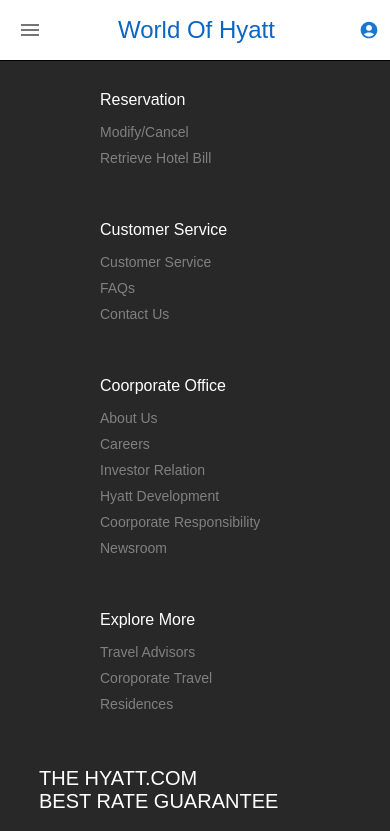
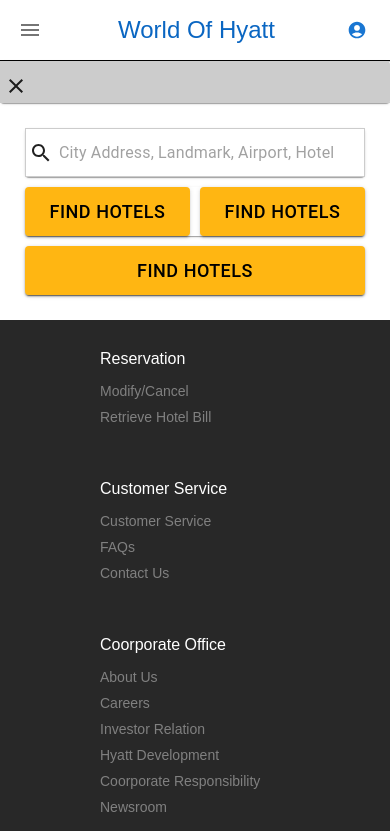
Before and after one commit to Animesh-Kumar-6515/mckv_hackathon, a React (Create React App) app: page / in a window 390 px wide. Shown: the top 831 px of the page. Built offline with nearby package versions, Linux system fonts and the light colour scheme.

Commit message:
MadeSearchbarResponsive

```diff
--- a/package.json
+++ b/package.json
@@ -11,7 +11,9 @@
     "@testing-library/jest-dom": "^5.16.5",
     "@testing-library/react": "^13.4.0",
     "@testing-library/user-event": "^13.5.0",
+    "moment": "^2.29.4",
     "react": "^18.2.0",
+    "react-datepicker": "^4.8.0",
     "react-dom": "^18.2.0",
     "react-scripts": "5.0.1",
     "web-vitals": "^2.1.4"
--- a/src/Components/Header/Header.jsx
+++ b/src/Components/Header/Header.jsx
@@ -6,7 +6,7 @@
   return (
     <>
         <NavBar />
-        {/* <SearchBar /> */}
+        <SearchBar />
     </>
   )
 }
--- a/src/Components/Header/NavBar/SignIn.jsx
+++ b/src/Components/Header/NavBar/SignIn.jsx
@@ -40,7 +40,13 @@
           <MenuItem onClick={handleLangClose}>English</MenuItem>
         </Menu>
       </Box>
-      <Button startIcon={<AccountCircleIcon />}>
+      <Button startIcon={<AccountCircleIcon />} sx={
+        {
+          minWidth:"40px",
+          borderRadius:"0px",
+          padding:"0px"
+        }
+      }>
         <Typography sx={{ display: { xs: "none", lg: "flex" } }}>
           SignIn or LogIn
         </Typography>
--- a/src/Components/Header/SearchBar/SearchBar.jsx
+++ b/src/Components/Header/SearchBar/SearchBar.jsx
@@ -1,23 +1,50 @@
-import React from 'react'
+import CloseIcon from '@mui/icons-material/Close';
+import React,{useState} from 'react'
 import InputBase from '@mui/material/InputBase';
-import { Box, Button } from '@mui/material';
+import { Box, Button, Paper } from '@mui/material';
 import SearchIcon from '@mui/icons-material/Search';
+import SearchbarMiddle from './SearchbarMiddle';
+import "react-datepicker/dist/react-datepicker.css";
+import SearchbarTop from './SearchbarTop';
+import "./Searchbar.css"
+import SearchbarBottom from './SearchbarBottom';
+const SearchBar = () => {
+  const [dropdown,setdropdown]=useState(false)
+  const handleClick =()=>{
+    setdropdown(!dropdown)
+  }
 
-const SearchBar = () => {
   return (
+    <>
     <Box sx={
       {
-        display:"flex",
+        display:{
+          lg:"flex",
+          md:"none",
+          xs:"none",
+          sm:"none"
+        },
         justifyContent:"space-between",
-        padding:"10px 6rem"
+        padding:"10px 6rem",
+        width:"100%"
       }
     }>
+    <SearchbarTop widthcss={"30vw"}/>
+    <SearchbarMiddle widthcss={"60%"}/>
+    <SearchbarBottom widthcss={"25%"}/>
+   </Box>
 <Box sx={{
-      // border:"1px solid black",
-      display:"flex"
+          display:{
+            lg:"none",
+            md:"block",
+            xs:"block",
+            sm:"block"
           }
-    }
-    >
+}}>
+<Paper sx={{
+  backgroundColor:"#ccc"
+}} onClick={handleClick}>
+
 <Box sx={{
         paddingTop:"12px",
         paddingRight:"3px",
@@ -26,55 +53,39 @@
         borderTop:"1px solid #ccc",
         borderLeft:"1px solid #ccc"
       }}>
-  <SearchIcon />
-</Box>
-      <InputBase
-        sx={{
-          padding:"3px",
-          width:"30vw",
-          height:"49px",
-          borderBottom:"1px solid #ccc",
-          borderTop:"1px solid #ccc",
-          borderRight:"1px solid #ccc"
+  {!(dropdown)?<CloseIcon/>:<SearchIcon />}
+</Box >
+</Paper>
+<Box sx={{
+  padding:"15px",
+  display:(dropdown) ? "none" : "block" ,
+  height:"auto",
+  width:"100%"
 }}
-        placeholder="City Address, Landmark, Airport, Hotel "
-        inputProps={{ 'aria-label': 'search google maps' }}
+>
 
-    />
-    <Box sx={{
-      display:"flex",
-      marginLeft:"5px"
-    }}>
-    <Button variant="contained" sx={{
-      width:"16vw",
-      height:"49px",
-      fontSize:"18px",
-      backgroundColor:"#ffb612",
-      color:"#000",
-      border:"0px",
-      marginRight:"5px"
-    }}>FIND HOTELS</Button>
-    <Button variant="contained" sx={{
-      width:"16vw",
-      height:"49px",
-      fontSize:"18px",
-      backgroundColor:"#ffb612",
-      color:"#000",
-      border:"0px"
-    }}>FIND HOTELS</Button>
+<Paper sx={{
+  margin:"10px"
+}
+}>
+  <SearchbarTop widthcss={"100%"}/>
+</Paper>
+<Paper sx={{
+  margin:"10px"
+}
+}>
+  <SearchbarMiddle displaycss={"block"} widthcss={"50%"}/>
+</Paper>
+<Paper sx={{
+  margin:"10px"
+}
+}>
+  <SearchbarBottom widthcss={"100%"}/>
+</Paper>
+
 </Box>
 </Box>
-    <Button variant="contained" sx={{
-      width:"20%",
-      height:"49px",
-      fontSize:"18px",
-      backgroundColor:"#ffb612",
-      color:"#000",
-      border:"0px"
-    }}>FIND HOTELS</Button>
-
-    </Box>
-
+</>
   )
 }
 
--- /dev/null
+++ b/src/Components/Header/SearchBar/Searchbar.css
@@ -0,0 +1,5 @@
+.datePicker{
+    height:"50px";
+    color:"red";
+    background-color:"blue"
+  }
--- /dev/null
+++ b/src/Components/Header/SearchBar/SearchbarBottom.jsx
@@ -0,0 +1,22 @@
+import React from 'react'
+import { Box, Button, Paper } from '@mui/material';
+import SearchIcon from '@mui/icons-material/Search';
+
+const SearchbarBottom = ({widthcss}) => {
+  return (
+   <>
+
+<Button variant="contained" sx={{
+      width:widthcss,
+      height:"49px",
+      fontSize:"18px",
+      backgroundColor:"#ffb612",
+      color:"#000",
+      border:"0px"
+    }}>FIND HOTELS</Button>
+
+   </>
+  )
+}
+
+export default SearchbarBottom
--- /dev/null
+++ b/src/Components/Header/SearchBar/SearchbarMiddle.jsx
@@ -0,0 +1,33 @@
+import React from 'react'
+import { Box, Button, Paper } from '@mui/material';
+const SearchbarMiddle = ({widthcss}) => {
+  return (
+    <Box sx={
+        {
+            display:"flex"
+        }
+    }>
+
+    <Button variant="contained" sx={{
+          width:widthcss,
+          height:"49px",
+          fontSize:"18px",
+          backgroundColor:"#ffb612",
+          color:"#000",
+          border:"0px",
+          marginRight:"5px"
+        }}>FIND HOTELS</Button>
+           <Button variant="contained" sx={{
+          width:widthcss,
+          height:"49px",
+          fontSize:"18px",
+          backgroundColor:"#ffb612",
+          color:"#000",
+          border:"0px",
+          marginLeft:"5px"
+        }}>FIND HOTELS</Button>
+       </Box>
+  )
+}
+
+export default SearchbarMiddle
--- /dev/null
+++ b/src/Components/Header/SearchBar/SearchbarTop.jsx
@@ -0,0 +1,47 @@
+import React from 'react'
+import InputBase from '@mui/material/InputBase';
+import { Box, Button, Paper } from '@mui/material';
+import SearchIcon from '@mui/icons-material/Search';
+const SearchbarTop = ({widthcss}) => {
+  return (
+    <>
+
+     <Box sx={{
+      // border:"1px solid black",
+      display:"flex"
+    }
+    }
+    >
+
+  <Box sx={{
+        paddingTop:"12px",
+        paddingRight:"3px",
+        paddingLeft:"3px",
+        borderBottom:"1px solid #ccc",
+          borderTop:"1px solid #ccc",
+          borderLeft:"1px solid #ccc"
+      }}>
+  <SearchIcon />
+</Box>
+<Box sx={{
+    width:"100%"
+}
+}>
+<InputBase
+        sx={{
+          padding:"3px",
+          width:widthcss,
+          height:"49px",
+          borderBottom:"1px solid #ccc",
+          borderTop:"1px solid #ccc",
+          borderRight:"1px solid #ccc"
+         }}
+        placeholder="City Address, Landmark, Airport, Hotel "
+        inputProps={{ 'aria-label': 'search google maps' }}/>
+ </Box>
+</Box>
+    </>
+  )
+}
+
+export default SearchbarTop
```
Also changed, not shown: 1 other file (tests, documents, lock files or other folders). Lines whose indentation alone changed are shown as unchanged.
